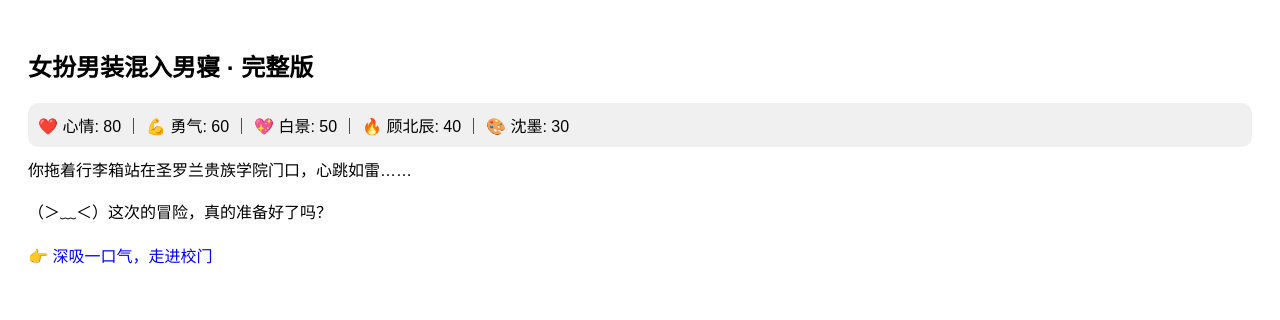
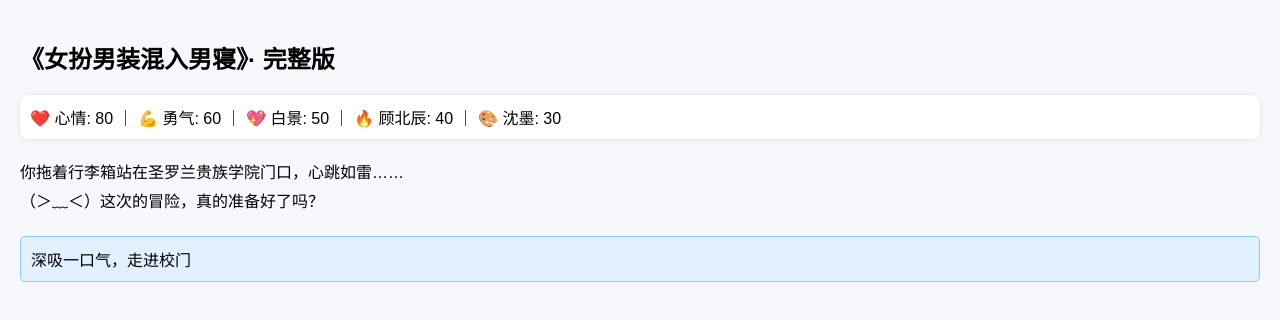
Before and after one commit to Jasmine25-maker/Jasmine25-maker.github.io, a plain HTML site: page game-v2.html in a window 1280 px wide. Drawn offline with Linux system fonts and the light colour scheme.

Commit message:
Add files via upload

```diff
--- a/game-v2.html
+++ b/game-v2.html
@@ -2,42 +2,61 @@
 <!DOCTYPE html>
 <html lang="zh-CN">
 <head>
-  <meta charset="UTF-8">
-  <meta name="viewport" content="width=device-width, initial-scale=1.0">
-  <title>女扮男装混入男寝 · 完整版发布</title>
+  <meta charset="UTF-8" />
+  <meta name="viewport" content="width=device-width, initial-scale=1.0" />
+  <title>女扮男装混入男寝 · 完整版</title>
   <style>
-    body { font-family: "Microsoft YaHei", sans-serif; padding: 20px; }
-    .status { background: #f0f0f0; padding: 10px; border-radius: 10px; margin-bottom: 10px; }
-    .option { display: block; margin-top: 20px; color: blue; cursor: pointer; }
+    body { font-family: "微软雅黑", sans-serif; margin: 0; padding: 20px; background: #f5f7fa; }
+    .status-bar { background: #fff; padding: 10px; border-radius: 8px; box-shadow: 0 0 4px rgba(0,0,0,0.1); margin-bottom: 10px; }
+    .status-bar span { margin-right: 10px; }
+    .story { margin: 20px 0; line-height: 1.8; }
+    .options { margin-top: 20px; }
+    .option-btn {
+      display: block;
+      background: #e0f0ff;
+      border: 1px solid #90caf9;
+      border-radius: 5px;
+      padding: 10px;
+      margin-bottom: 10px;
+      cursor: pointer;
+    }
+    .option-btn:hover { background: #bbdefb; }
   </style>
 </head>
 <body>
-  <h2>女扮男装混入男寝 · 完整版</h2>
-  <div class="status">
+  <h2>《女扮男装混入男寝》· 完整版</h2>
+  <div class="status-bar" id="status">
     ❤️ 心情: 80 ｜ 💪 勇气: 60 ｜ 💖 白景: 50 ｜ 🔥 顾北辰: 40 ｜ 🎨 沈墨: 30
   </div>
-  <div id="story">你拖着行李箱站在圣罗兰贵族学院门口，心跳如雷……<br><br>（＞﹏＜）这次的冒险，真的准备好了吗？</div>
-  <div id="options">
-    <span class="option" onclick="nextScene()">👉 深吸一口气，走进校门</span>
+  <div class="story" id="story">
+    你拖着行李箱站在圣罗兰贵族学院门口，心跳如雷……<br>
+    （＞﹏＜）这次的冒险，真的准备好了吗？
+  </div>
+  <div class="options" id="options">
+    <div class="option-btn" onclick="nextScene(1)">深吸一口气，走进校门</div>
   </div>
 
   <script>
+    let currentScene = 0;
     const scenes = [
-      "你走进校园，目光与一个清冷的学长对上…… 是白景？",
-      "你还没反应过来，一个热情的男孩迎面撞来 —— 顾北辰？",
-      "忽然一阵墨香飘来，你转头看见…… 是沈墨？",
-      "（章节跳转中...）",
-      "✨ 游戏结束。感谢体验完整版！"
+      "你拖着行李箱站在圣罗兰贵族学院门口，心跳如雷……",
+      "你刚进寝室，一个俊秀少年站起：'你是新生？我叫白景。'",
+      "第二天，顾北辰递给你一瓶水：'新同学，军训可别倒下哦。'",
+      "你在图书馆偶遇沈墨，他淡淡一笑：'我们，好像见过。'",
+      "你在餐厅同时遇到三人，他们目光交错，气氛微妙……",
+      "你选择与白景同行，他沉默中多了一丝温柔。",
+      "你选择与顾北辰一起打篮球，他笑得灿烂无比。",
+      "你选择坐下听沈墨弹琴，他神情专注而温柔。",
+      "学园祭上，你站在舞台中央，三道视线落在你身上……",
+      "✨ 故事完结，你的心动对象是：白景。感谢体验完整版！"
     ];
-    let index = 0;
 
-    function nextScene() {
-      index++;
-      if (index < scenes.length) {
-        document.getElementById("story").innerHTML = scenes[index];
-      } else {
+    function nextScene(step) {
+      currentScene += step;
+      if (currentScene >= scenes.length) {
         document.getElementById("options").innerHTML = "";
       }
+      document.getElementById("story").innerHTML = scenes[currentScene];
     }
   </script>
 </body>
```
